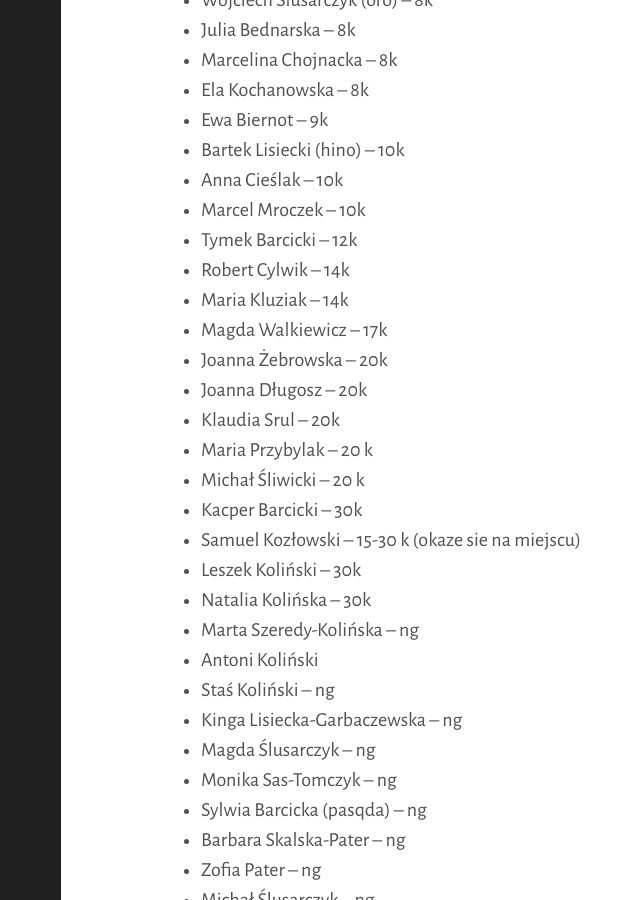
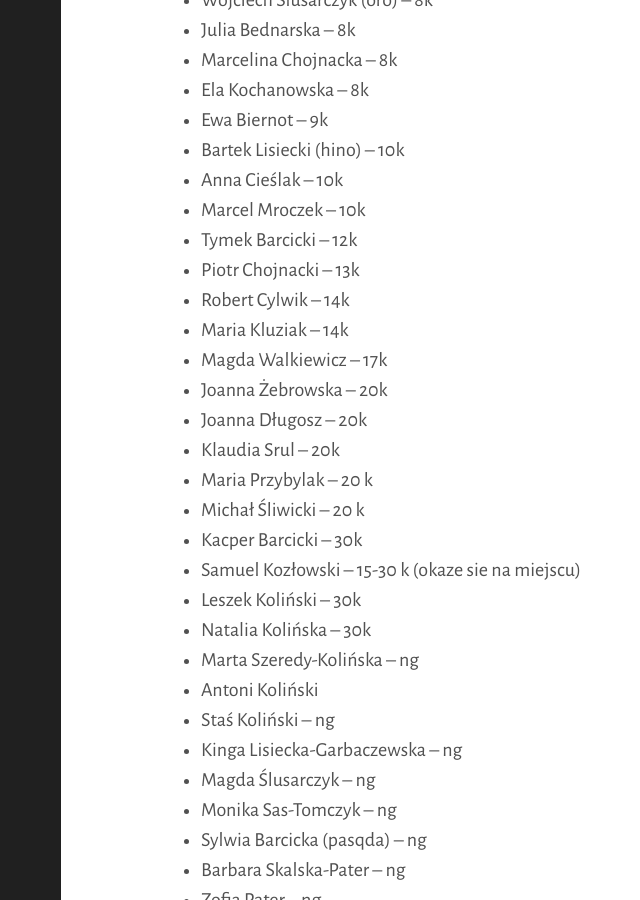
Before and after one commit to tasuki/lsg, a Jekyll site: the page built from zarejestrowani.md, in a window 1280 px wide and 900 px high, scrolled down 1245 px. Shown: the whole window, without its empty margins (299-939 px from the left). Built offline with Jekyll 4.4.1, drawn with Linux system fonts in a browser that asks for light colours; nearby versions of some CDN libraries.

Commit message:
Update zarejestrowani.md

```diff
--- a/zarejestrowani.md
+++ b/zarejestrowani.md
@@ -51,6 +51,7 @@ Zarejestrowani uczestnicy (mniej więcej wg siły):
 - Anna Cieślak -- 10k
 - Marcel Mroczek -- 10k
 - Tymek Barcicki -- 12k
+- Piotr Chojnacki -- 13k
 - Robert Cylwik -- 14k
 - Maria Kluziak -- 14k
 - Magda Walkiewicz -- 17k
```
